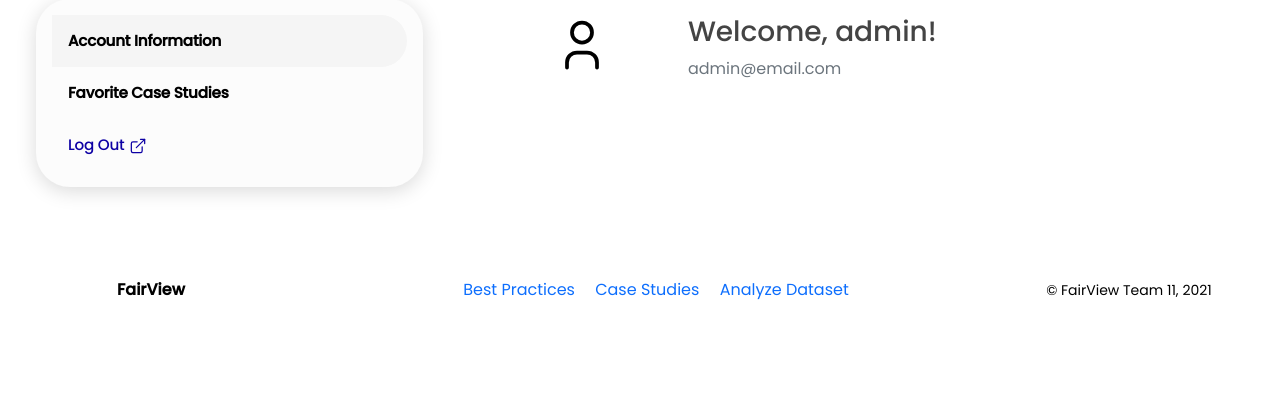
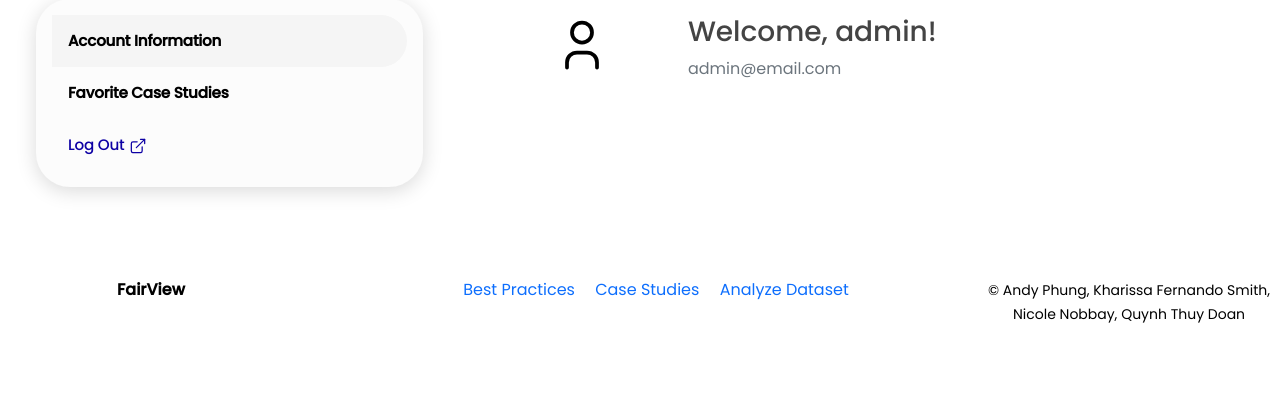
Before and after one commit to a-phung/internhacks-team11, a Flask app: page /account in a window 1280 px wide. Shown: the part 102-505 px from the top of the page. Run offline with Flask 2, Linux system fonts and the light colour scheme; a user stored in the database is signed in; data comes from the database, SQL or seed files in the repository; data that the repository does not hold is empty; some libraries are stand-ins or nearby versions.

Commit message:
update footer

```diff
--- a/internhacks/templates/layout.html
+++ b/internhacks/templates/layout.html
@@ -113,7 +113,7 @@
                     </div>
                 </div>
                 <div class="col-md-3">
-                    <small>© FairView Team 11, 2021</small>
+                    <small>© Andy Phung, Kharissa Fernando Smith, Nicole Nobbay, Quynh Thuy Doan</small>
                 </div>
             </div>
         </footer>
```
